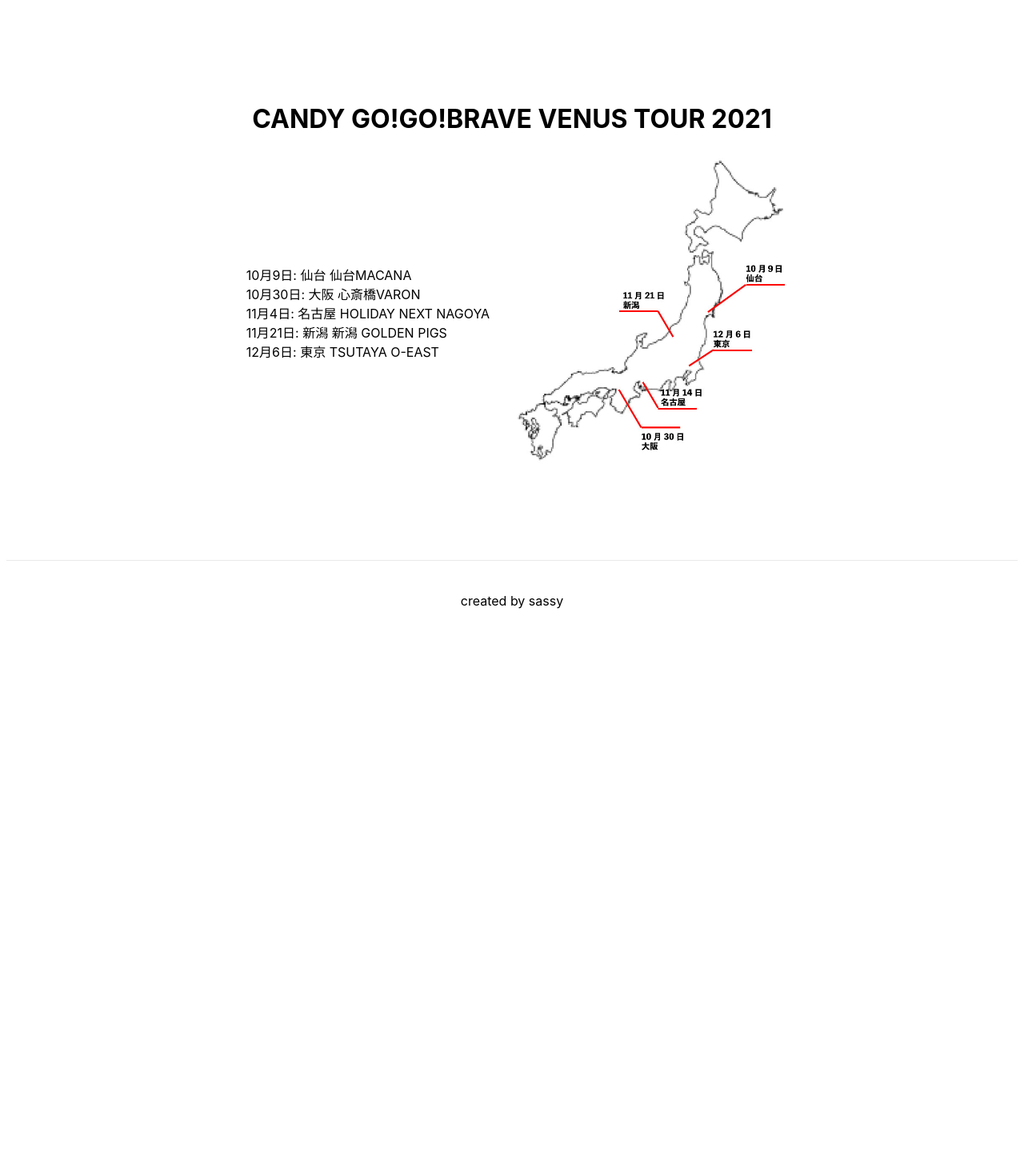
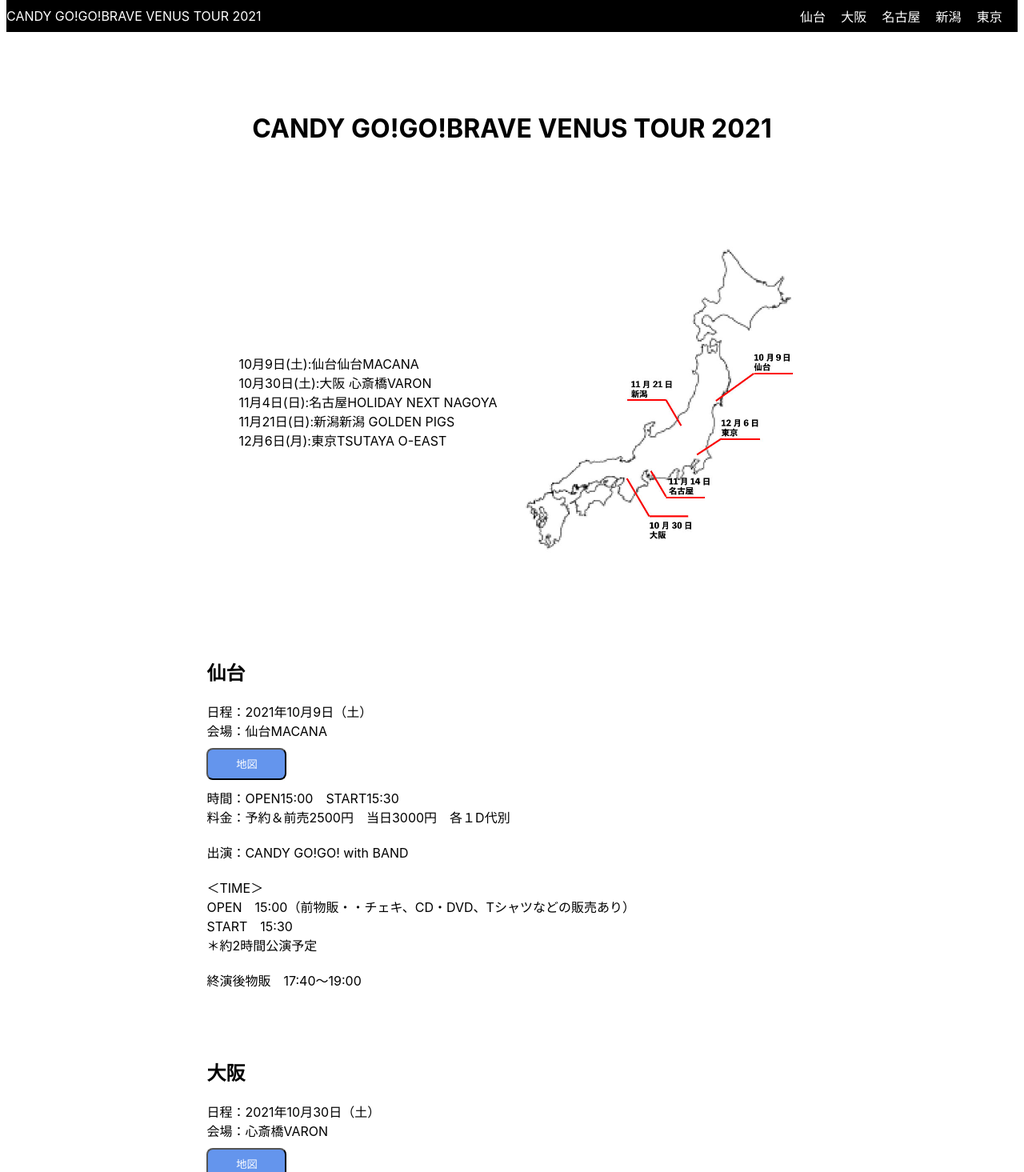
Before and after one commit to sassy/candy-go-go-2021-tour-info, a Next.js app: page / in a window 1280 px wide. Shown: the top 1465 px of the page at 80% size. Before the commit the page ends 800 px from the top, so only its background shows below. Built offline with nearby package versions, Linux system fonts and the light colour scheme.

Commit message:
各会場の詳細情報を載せる

```diff
--- a/pages/index.tsx
+++ b/pages/index.tsx
@@ -10,22 +10,110 @@
         <meta name="description" content="Generated by create next app" />
         <link rel="icon" href="/favicon.ico" />
       </Head>
+      <header className={styles.header}>
+        <div>
+        CANDY GO!GO!BRAVE VENUS TOUR 2021
+        </div>
+        <nav>
+          <ul className={styles.nav_item_wrapper}>
+            <li className={styles.nav_item}><a href="#sendai">仙台</a></li>
+            <li className={styles.nav_item}><a href="#ohsaka">大阪</a></li>
+            <li className={styles.nav_item}><a href="#nagoya">名古屋</a></li>
+            <li className={styles.nav_item}><a href="#nigata">新潟</a></li>
+            <li className={styles.nav_item}><a href="#tokyo">東京</a></li>
+          </ul>
+        </nav>
+      </header>
 
       <main className={styles.main}>
         <h1>CANDY GO!GO!BRAVE VENUS TOUR 2021</h1>
         <div className={styles.wrapper}>
           <div className={styles.box1}>
-        <ul >
-          <li>10月9日: 仙台  仙台MACANA</li>
-          <li>10月30日: 大阪  心斎橋VARON</li>
-          <li>11月4日: 名古屋  HOLIDAY NEXT NAGOYA</li>
-          <li>11月21日: 新潟  新潟 GOLDEN PIGS</li>
-          <li>12月6日: 東京  TSUTAYA O-EAST</li>
-        </ul>
+            <ul >
+              <li><span>10月9日(土):</span><span>仙台</span><span>仙台MACANA</span></li>
+              <li><span>10月30日(土):</span><span>大阪 </span><span>心斎橋VARON</span></li>
+              <li><span>11月4日(日):</span><span>名古屋</span><span>HOLIDAY NEXT NAGOYA</span></li>
+              <li><span>11月21日(日):</span><span>新潟</span><span>新潟 GOLDEN PIGS</span></li>
+              <li><span>12月6日(月):</span><span>東京</span><span>TSUTAYA O-EAST</span></li>
+            </ul>
+          </div>
+          <div className={styles.box2}>
+            <Image src="/tour-map.jpg" alt="map" width="400" height="400" />
+          </div>
         </div>
-        <div className={styles.box2}>
-          <Image src="/tour-map.jpg" alt="map" width="400" height="400" />
+        <div className={styles.place_item}>
+          <a id="sendai"></a>
+          <h2>仙台</h2>
+          <div>
+          日程：2021年10月9日（土）<br />
+会場：仙台MACANA<br />
+<button><a href="https://goo.gl/maps/YP8BHcshb67t2hHw5">地図</a></button><br />
+時間：OPEN15:00　START15:30　<br />
+料金：予約＆前売2500円　当日3000円　各１D代別<br />
+<br />
+出演：CANDY GO!GO! with BAND<br />
+<br />
+＜TIME＞<br />
+OPEN　15:00（前物販・・チェキ、CD・DVD、Tシャツなどの販売あり）<br />
+START　15:30<br />
+＊約2時間公演予定<br />
+<br />
+終演後物販　17:40～19:00<br />
+          </div>
         </div>
+        <div className={styles.place_item}>
+          <a id="ohsaka"></a>
+          <h2>大阪</h2>
+          <div>
+          日程：2021年10月30日（土）<br />
+会場：心斎橋VARON<br />
+<button><a href="https://goo.gl/maps/zMAbDeaDWEsypdBG7">地図</a></button><br />
+時間：OPEN15:00　START15:30　<br />
+料金：予約＆前売2500円　当日3000円　各１D代別<br />
+<br />
+出演：CANDY GO!GO! with Band <br />
+<br />
+＜TIME＞ <br />
+OPEN　15:00（前物販・・チェキ、CD・DVD、Tシャツなどの販売あり）<br />
+START　15:30 <br />
+<br />
+＊約2時間公演予定 <br />
+<br />
+終演後物販　17:40～19:00<br />
+          </div>
+        </div>
+        <div className={styles.place_item}>
+          <a id="nagoya"></a>
+          <h2>名古屋</h2>
+          <div>
+          日程：2021年11月14日（日）<br />
+会場：HOLIDAY NEXT NAGOYA<br />
+<button><a href="https://goo.gl/maps/H2BetYd5vgDjeYkG7">地図</a></button><br />
+時間：OPEN15:00　START15:30　<br />
+料金：予約＆前売2500円　当日3000円　各１D代別<br />
+          </div>
+        </div>
+        <div className={styles.place_item}>
+          <a id="nigata"></a>
+          <h2>新潟</h2>
+          <div>
+          日程：2021年11月21日（日）<br />
+          会場：新潟GOLDEN PIGS　<br />
+          <button><a href="https://goo.gl/maps/MJcH81enUm48YxPY7">地図</a></button><br />
+          時間：OPEN15:00　START15:30　<br />
+          料金：予約＆前売2500円　当日3000円　各１D代別<br />
+          </div>
+        </div>
+        <div className={styles.place_item}>
+          <a id="tokyo"></a>
+          <h2>東京</h2>
+          <div>
+          日程：12月6日（月） <br />
+          会場：TSUTAYA O-EAST（東京・渋谷） <br />
+          <button><a href="https://goo.gl/maps/D4MuCsDjuZHSxXdLA">地図</a></button><br />
+OPEN17:00　START17:55　 <br />
+予約2500円　当日3000円　１D代別 <br />
+          </div>
         </div>
       </main>
 
--- a/styles/Home.module.css
+++ b/styles/Home.module.css
@@ -1,3 +1,30 @@
+
+
+.header {
+  padding-top: 0px;
+  background-color: #000;
+  color: #fff;
+  width: 100%;
+  display: flex;
+  align-items: center;
+  justify-content: space-between;
+  height: 40px;
+}
+
+
+.nav_item_wrapper {
+  display: flex;
+  list-style: none;
+  height: 100%;
+  justify-content: space-between;
+}
+
+.nav_item {
+  padding-top: 0;
+  padding-right: 1.2rem;
+}
+
+
 .container {
   min-height: 100vh;
   padding: 0 0.5rem;
@@ -5,7 +32,6 @@
   flex-direction: column;
   justify-content: center;
   align-items: center;
-  height: 100vh;
 }
 
 .main {
@@ -28,6 +54,8 @@
 
 .wrapper {
   display: flex;
+  align-items: center;
+  height: 600px;
 }
 
 .box1 {
@@ -37,3 +65,8 @@
 .box1 ul {
   list-style: none;
 }
+
+.place_item {
+  width: 100%;
+  height: 500px;
+}
--- a/styles/globals.css
+++ b/styles/globals.css
@@ -14,3 +14,13 @@
 * {
   box-sizing: border-box;
 }
+
+button {
+  border-radius: 8px;
+  background-color: cornflowerblue;
+  width: 100px;
+  height: 40px;
+  color: #fff;
+  margin-top: 10px;
+  margin-bottom: 10px;
+}
```
